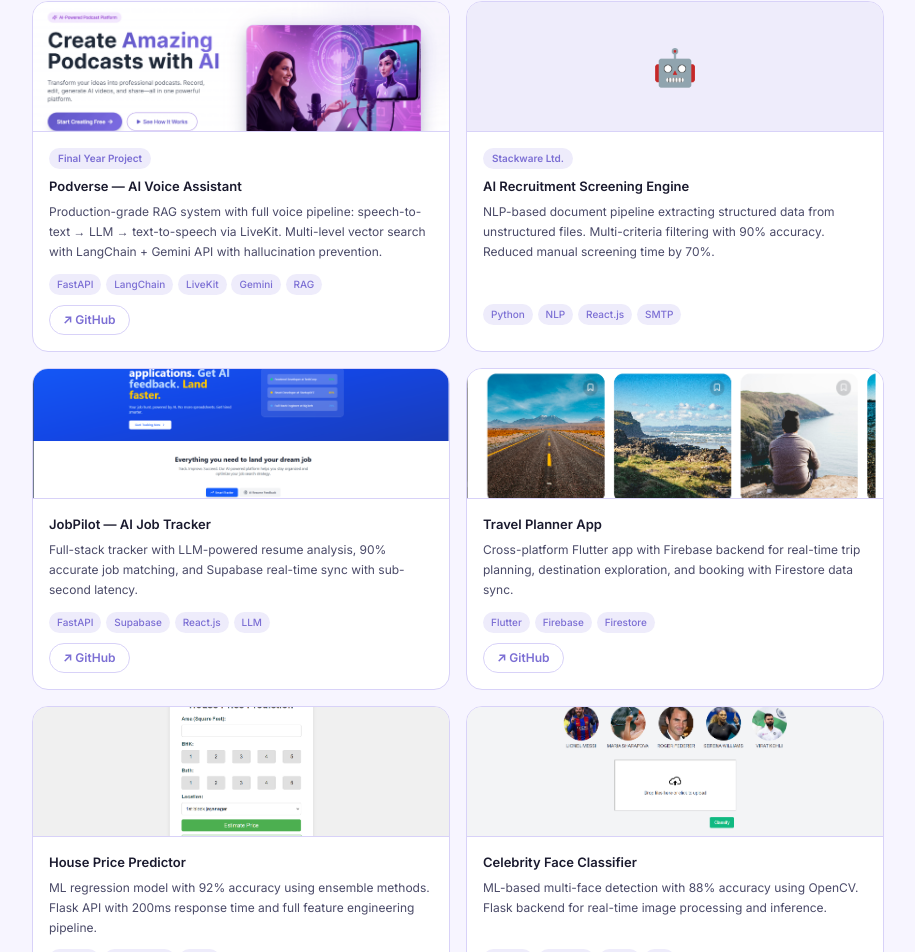
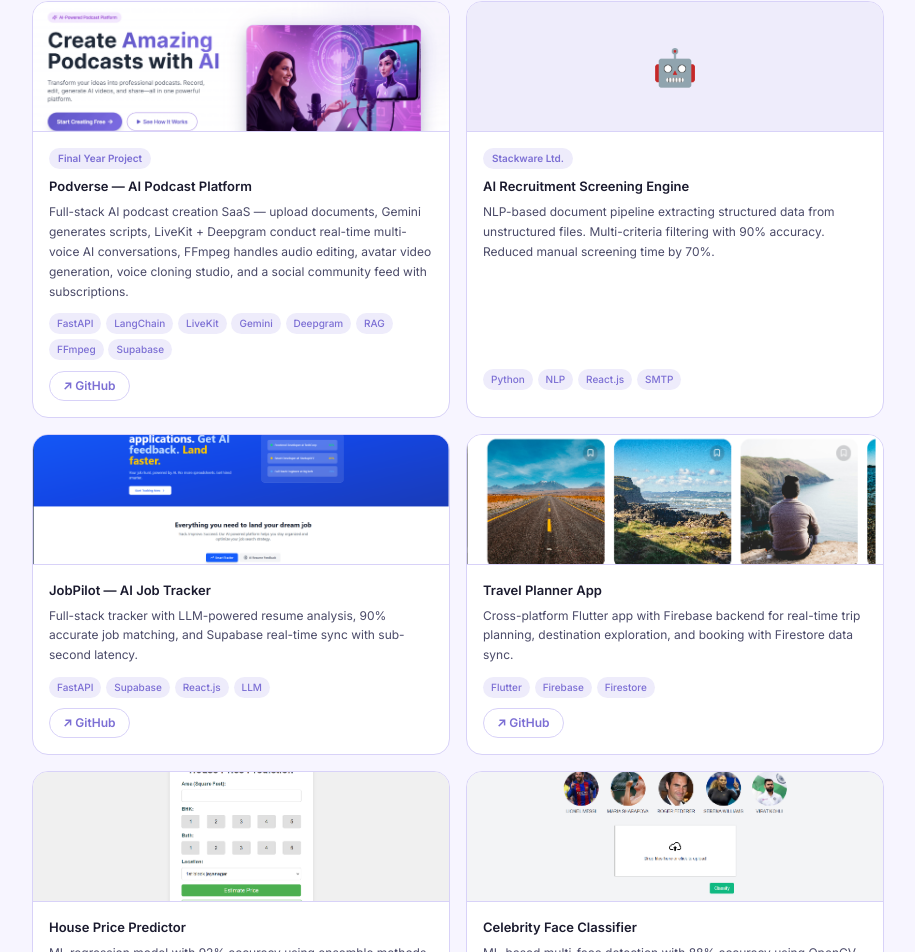
Before and after one commit to SadiaImran/Portfolio-Sadia, a React (Vite) app: page / in a window 1280 px wide. Shown: the part 2062-3014 px from the top of the page, without its empty margins (182-1097 px from the left). Built offline with nearby package versions, Linux system fonts and the light colour scheme.

Commit message:
Update project details in App.tsx

```diff
--- a/src/App.tsx
+++ b/src/App.tsx
@@ -42,7 +42,7 @@ function useFadeIn() {
 }
 
 const projects = [
-  { badge: "Final Year Project", title: "Podverse — AI Voice Assistant", img: `${BASE}assets/podverse-demo.png`, emoji: "🎙️", desc: "Production-grade RAG system with full voice pipeline: speech-to-text → LLM → text-to-speech via LiveKit. Multi-level vector search with LangChain + Gemini API with hallucination prevention.", tags: ["FastAPI","LangChain","LiveKit","Gemini","RAG"], link: "https://github.com/SadiaImran" },
+  { badge: "Final Year Project", title: "Podverse — AI Podcast Platform", img: `${BASE}assets/podverse-demo.png`, emoji: "🎙️", desc: "Full-stack AI podcast creation SaaS — upload documents, Gemini generates scripts, LiveKit + Deepgram conduct real-time multi-voice AI conversations, FFmpeg handles audio editing, avatar video generation, voice cloning studio, and a social community feed with subscriptions.", tags: ["FastAPI","LangChain","LiveKit","Gemini","Deepgram","RAG","FFmpeg","Supabase"], link: "https://github.com/SadiaImran" },
   { badge: "Stackware Ltd.", title: "AI Recruitment Screening Engine", img: "", emoji: "🤖", desc: "NLP-based document pipeline extracting structured data from unstructured files. Multi-criteria filtering with 90% accuracy. Reduced manual screening time by 70%.", tags: ["Python","NLP","React.js","SMTP"], link: "" },
   { badge: "", title: "JobPilot — AI Job Tracker", img: `${BASE}assets/jobpilot.png`, emoji: "💼", desc: "Full-stack tracker with LLM-powered resume analysis, 90% accurate job matching, and Supabase real-time sync with sub-second latency.", tags: ["FastAPI","Supabase","React.js","LLM"], link: "https://github.com/SadiaImran" },
   { badge: "", title: "Travel Planner App", img: `${BASE}assets/travel-app.png`, emoji: "✈️", desc: "Cross-platform Flutter app with Firebase backend for real-time trip planning, destination exploration, and booking with Firestore data sync.", tags: ["Flutter","Firebase","Firestore"], link: "https://github.com/SadiaImran" },
```
